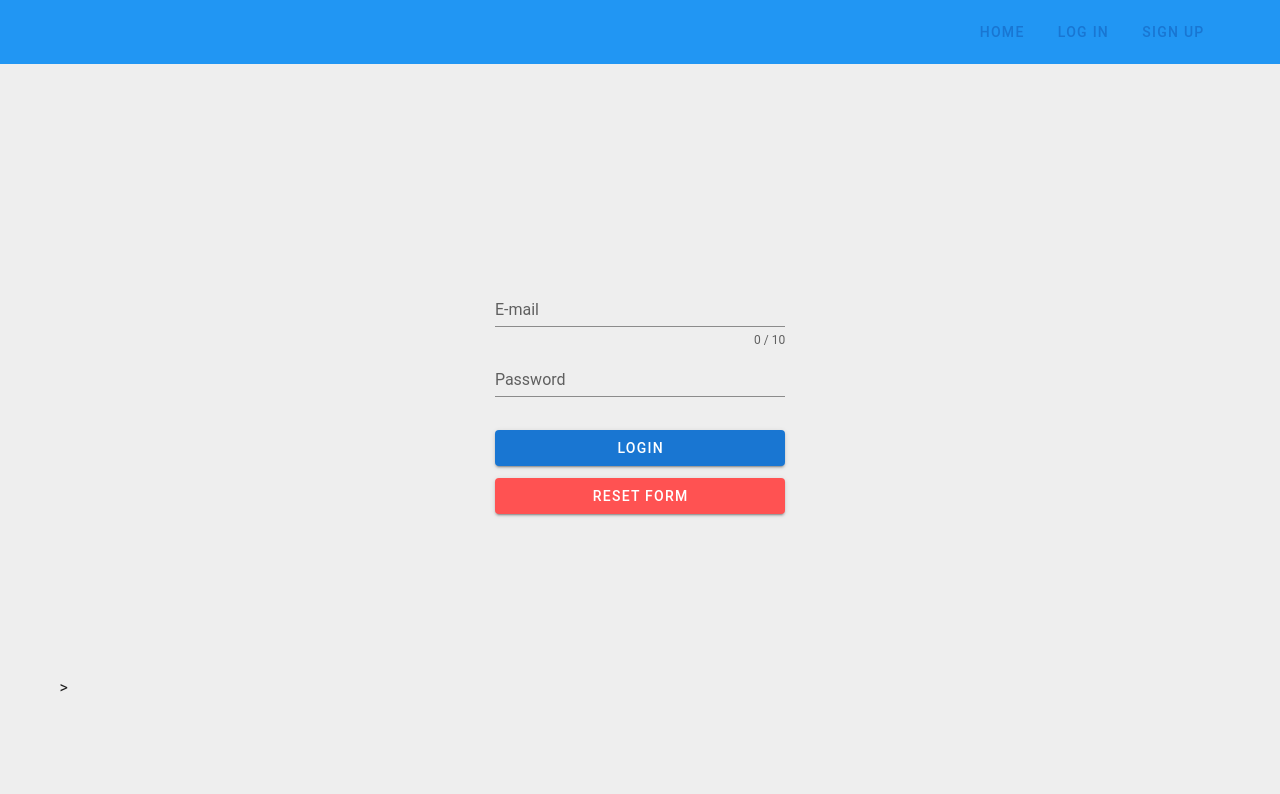
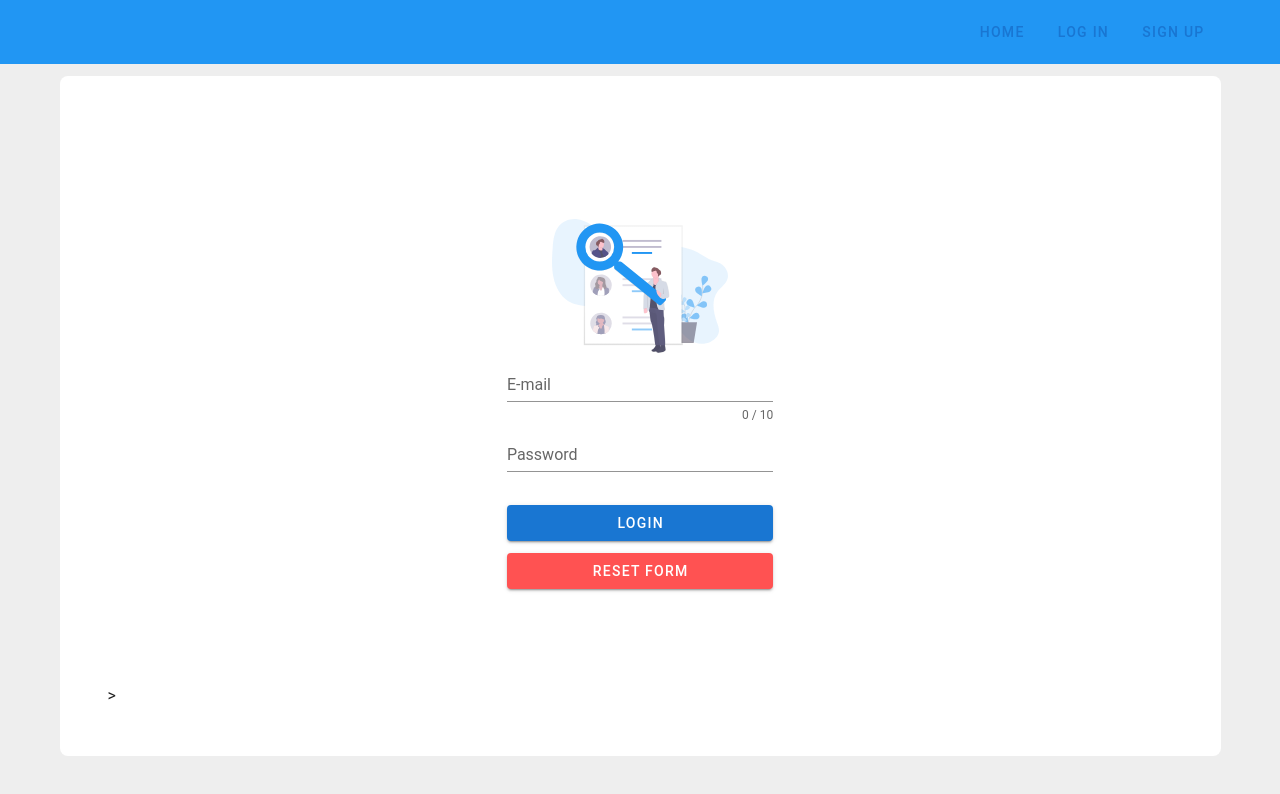
Before and after one commit to ymlihaa/find_a_coach, a Vue app: page /login in a window 1280 px wide. Shown: the top 794 px of the page. Built offline with nearby package versions, Linux system fonts and the light colour scheme; the HTML template or start-up script is replaced by a standard one; what vue-ellipse-progress, vuefire would draw is missing.

Commit message:
request form bug fixed .

```diff
--- a/src/components/Request.vue
+++ b/src/components/Request.vue
@@ -23,6 +23,7 @@
 
 <script>
 import { db } from "../firebase";
+import router from "../router/index";
 
 export default {
   props: ["uid"],
@@ -37,7 +38,6 @@ export default {
       const requestID = this.makeid(7);
       console.log(requestID);
 
-      try {
       db.collection(this.uid)
         .doc(requestID)
         .set({
@@ -46,11 +46,13 @@ export default {
         })
         .then(() => {
           console.log(this.uid);
+          alert("Mesajınız Gönderildi . ");
+          this.$store.commit("isRequest");
+          router.push("/");
+        })
+        .catch((err) => {
+          console.log(err.message);
         });
-      } catch (err) {
-        console.log(err);
-        alert("işleminiz Gerçekleştirilemedi ");
-      }
     },
     handleCancel() {
       this.$store.commit("isRequest");
--- a/src/newApp.vue
+++ b/src/newApp.vue
@@ -53,7 +53,7 @@
 
         <v-tab v-if="this.$store.state.isActive !== false">
           <v-badge color="green" :content="this.$store.state.msgCount">
-            <router-link to="/messages">Messages</router-link>
+            <router-link to="/profile">Messages</router-link>
           </v-badge>
         </v-tab>
 
@@ -65,7 +65,7 @@
           class="my-2"
           v-if="this.$store.state.isActive"
         >
-          <router-link to="/profile">Logout</router-link>
+          <router-link to="/">Logout</router-link>
         </v-btn>
       </v-container>
     </v-app-bar>
@@ -74,9 +74,9 @@
       <v-container>
         <v-row>
           <v-col>
-            <!-- <v-sheet class="p-3" min-height="70vh" rounded="lg"> -->
-            <transition name="fade"> <router-view /> </transition>>
-            <!-- </v-sheet> -->
+            <v-sheet class="p-3" min-height="70vh" rounded="lg">
+              <transition name="fade"> <router-view /> </transition>>
+            </v-sheet>
           </v-col>
         </v-row>
       </v-container>
--- a/src/views/Detail.vue
+++ b/src/views/Detail.vue
@@ -1,6 +1,9 @@
 <template>
   <div class="detail-wrapper">
-    <div v-if="isRequest == false" class="main-container d-flex-col">
+    <div
+      v-if="this.$store.state.isRequest == false"
+      class="main-container d-flex-col"
+    >
       <v-avatar color="grey lighten-2" size="128"></v-avatar>
       <span class="title mt-1"
         >{{ userDetail[0].firstName }}
@@ -13,7 +16,10 @@
       <span class="request" @click="handleRequest">request</span>
     </div>
 
-    <request-form v-if="isRequest == true"></request-form>
+    <request-form
+      v-if="this.$store.state.isRequest == true"
+      :uid="id"
+    ></request-form>
   </div>
 </template>
 
@@ -28,6 +34,7 @@ export default {
   },
   data() {
     return {
+      id: "",
       isRequest: false,
       userDetail: [],
     };
@@ -36,7 +43,7 @@ export default {
   methods: {
     handleRequest() {
       console.log(this.uid);
-      this.isRequest = true;
+      this.$store.commit("isRequest");
       console.log(this.isRequest);
     },
   },
@@ -52,6 +59,10 @@ export default {
     } else {
       router.push("/");
     }
+  },
+
+  created() {
+    this.id = this.uid;
   },
 };
 </script>
--- a/src/views/Login.vue
+++ b/src/views/Login.vue
@@ -1,14 +1,16 @@
 <template >
   <transition name="fade">
-    <div class="w-100 d-flex">
+    <div class="w-100 d-flex-col">
       <v-form
-        class="form w-50 d-flex-col mt-10"
+        class="form w-50 d-flex-col"
         ref="form"
         v-model="valid"
         lazy-validation
         outlined
         @submit.prevent="handleLogin"
       >
+        <img src="../assets/login_logo.svg" alt="" />
+
         <div class="w-50">
           <v-text-field
             class="w-100"
@@ -85,6 +87,10 @@ export default {
 </script>
 
 <style scoped>
+img {
+  width: 33%;
+}
+
 .w-100 {
   width: 100%;
 }
@@ -114,8 +120,8 @@ export default {
 .d-flex-col {
   display: flex;
   flex-direction: column;
+  justify-content: center;
   align-items: center;
-  justify-content: center;
 }
 
 .fade-enter-active,
--- a/src/views/Register.vue
+++ b/src/views/Register.vue
@@ -8,6 +8,8 @@
         outlined
         @submit.prevent="registerUser"
       >
+        <img src="../assets/login_logo.svg" alt="" />
+
         <div class="w-50">
           <v-text-field
             class="w-100"
@@ -123,6 +125,9 @@ export default {
 </script>
 
 <style scoped>
+img {
+  width: 33%;
+}
 .w-100 {
   width: 100%;
 }
```
Also changed, not shown: src/assets/login_logo.svg (added), 1 other file (tests, documents, lock files or other folders). Lines whose indentation alone changed are shown as unchanged.
